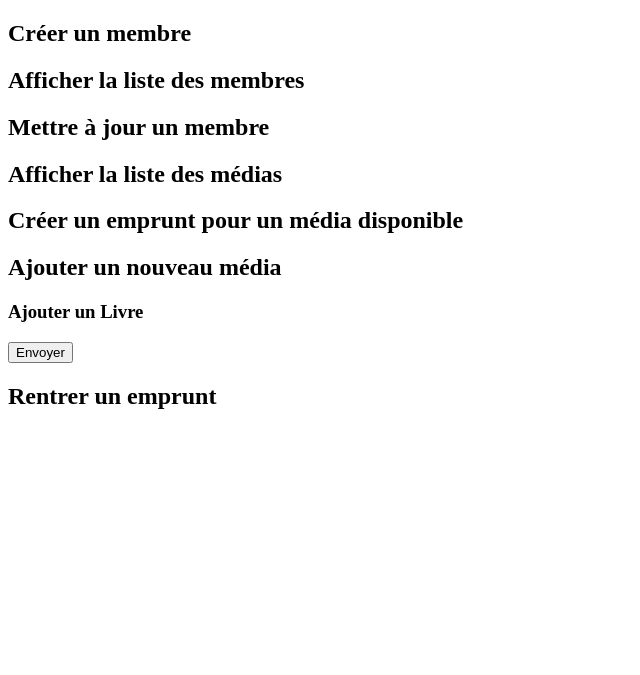
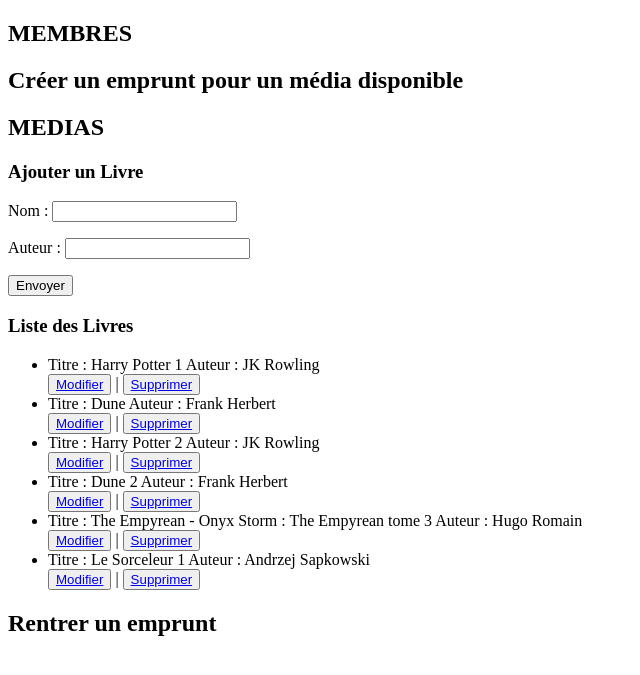
Before and after one commit to yopyKO/mediatheque, a Django app: page /accueil/ in a window 1280 px wide. Shown: the part 101-776 px from the top of the page, without its empty margins (0-640 px from the left). Run offline with Django 5.2, Linux system fonts and the light colour scheme; a user stored in the database is signed in; data comes from the database, SQL or seed files in the repository; both versions use the stored data as it was after the commit.

Commit message:
add Livres

```diff
--- a/mediatheque/auth_app/Templates/accueil.html
+++ b/mediatheque/auth_app/Templates/accueil.html
@@ -14,29 +14,38 @@
     </header>
     <main>
         <div>
-            <h2>Créer un membre</h2>
-        </div>
-        <div>
-            <h2>Afficher la liste des membres</h2>
-        </div>
-        <div>
-            <h2>Mettre à jour un membre</h2>
-        </div>
-        <div>
-            <h2>Afficher la liste des médias</h2>
+            <h2>MEMBRES</h2>
         </div>
         <div>
             <h2>Créer un emprunt pour un média disponible</h2>
         </div>
         <div>
-            <h2>Ajouter un nouveau média</h2>
+            <h2>MEDIAS</h2>
             <div>
                 <h3>Ajouter un Livre</h3>
-                <form action="" method="post" novalidate>
+                <form action="" method="post" action="" novalidate>
                     {% csrf_token %}
-                    {{CreationLivre.as_p }}
+                    {{ CreationLivre.as_p }}
+                    {% if CreationLivre.errors %}
+                        <div class="errors">
+                            {{ CreationLivre.errors }}
+                        </div>
+                    {% endif %}
                     <input type="submit" value="Envoyer">
                 </form>
+                <h3>Liste des Livres</h3>
+                <ul>
+                    {% for Livre in Livres %}
+                    <li>
+                        Titre : {{ Livre.nom }}  Auteur : {{ Livre.auteur }}
+                        <br>
+                        <button><a href="{% url 'modifier_livre' Livre.id %}">Modifier</a></button> |
+                        <button><a href="{% url 'supprimer_livre' Livre.id %}">Supprimer</a></button>
+                    </li>
+                    {% empty %}
+                    <li>Aucun livre ajouté pour le moment.</li>
+                    {% endfor %}
+               </ul>
             </div>
             <div></div>
             <div></div>
--- a/mediatheque/auth_app/Templates/inscription.html
+++ b/mediatheque/auth_app/Templates/inscription.html
@@ -7,9 +7,9 @@
 </head>
 <body>
     <header>
-        <div class="container">
-            <div class="container">
-                <div class="form">
+        <div>
+            <div>
+                <div>
                     <form method="post" action="{% url 'inscription' %}">
                         {% csrf_token %}
                         <h1>Inscription</h1>
--- a/mediatheque/auth_app/forms.py
+++ b/mediatheque/auth_app/forms.py
@@ -1,5 +1,6 @@
 from django import forms
 from django.contrib.auth.forms import UserCreationForm
+from auth_app.models import Livre
 
 # creating forms
 class CustomUserCreationForm(UserCreationForm):
@@ -16,6 +17,7 @@ class CustomUserCreationForm(UserCreationForm):
     class Meta(UserCreationForm.Meta):
         fields = UserCreationForm.Meta.fields + ("password1", "password2")
 
-class CreationLivre(forms.Form):
-    nom = forms.CharField(required=False)
-    auteur = forms.CharField(required=False)
+class CreationLivreForm(forms.ModelForm):
+    class Meta:
+        model = Livre
+        fields = ['nom', 'auteur']
--- a/mediatheque/auth_app/models.py
+++ b/mediatheque/auth_app/models.py
@@ -3,3 +3,10 @@ from django.db import models
 class Utilisateur(models.Model):
     nom = models.CharField(max_length=50)
     mot_de_passe = models.CharField(max_length=50)
+
+class Livre(models.Model):
+    nom = models.CharField(max_length=55)
+    auteur = models.CharField(max_length=55)
+
+    def __str__(self):
+        return self.nom
--- a/mediatheque/auth_app/views.py
+++ b/mediatheque/auth_app/views.py
@@ -1,9 +1,10 @@
-from django.shortcuts import render, redirect
-from .forms import CustomUserCreationForm
+from django.shortcuts import render, redirect, get_object_or_404
+from .forms import CustomUserCreationForm, CreationLivreForm
 from django.contrib.auth import login, authenticate, logout
 from django.contrib import messages
 from django.contrib.auth.decorators import login_required
-from medias.models import Livre
+from auth_app.models import Livre
+
 
 # Create your views here
 def inscription(request):
@@ -30,7 +31,16 @@ def connexion(request):
 
 @login_required
 def accueil(request):
-    return render(request, 'accueil.html')
+    if request.method =='POST':
+        form = CreationLivreForm(request.POST)
+        if form.is_valid():
+            form.save()
+            return redirect('accueil')
+    else:
+        form = CreationLivreForm()
+
+    Livres = Livre.objects.all()
+    return render(request, 'accueil.html',{'CreationLivre':form, 'Livres': Livres})
 
 def deconnexion(request):
     logout(request)
@@ -40,16 +50,26 @@ def ListeLivres(request):
     Livres = Livre.objects.all()
     return render(request, 'connexion.html',{'Livres':Livres})
 
-def ajoutLivre(request):
-    if request.method =='POST':
-        CreationLivre = CreationLivre(request.POST)
-        if CreationLivre.is_valid():
-            Livre = Livre()
-            Livre.name = CreationLivre.cleaned_data['nom']
-            Livre.auteur = CreationLivre.cleaned_data['auteur']
-            Livre.save()
-            Livres = Livre.objects.all()
-            return render(request, 'connexion.html', {'Livres': Livres})
-        else:
-            CreationLivre = CreationLivre()
-            return render(request, 'accueil.html',{'CreationLivre':CreationLivre})
+# Modifier un livre
+@login_required
+def modifier_livre(request, livre_id):
+    livre = get_object_or_404(Livre, id=livre_id)
+    if request.method == 'POST':
+        form = CreationLivreForm(request.POST, instance=livre)
+        if form.is_valid():
+            form.save()
+            return redirect('accueil')  # Redirige vers la liste des livres
+    else:
+        form = CreationLivreForm(instance=livre)  # Pré-remplit le formulaire avec les données existantes
+
+    return render(request, 'modifier_livre.html', {'form': form, 'livre': livre})
+
+# Supprimer un livre
+@login_required
+def supprimer_livre(request, livre_id):
+    livre = get_object_or_404(Livre, id=livre_id)
+    if request.method == 'POST':  # Confirmation avant suppression
+        livre.delete()
+        return redirect('accueil')
+
+    return render(request, 'supprimer_livre.html', {'livre': livre})
--- a/mediatheque/mediatheque/urls.py
+++ b/mediatheque/mediatheque/urls.py
@@ -24,4 +24,6 @@ urlpatterns = [
     path('accueil/', views.accueil, name='accueil'),
     path('deconnexion/', views.deconnexion, name='deconnexion'),
     path('admin/', admin.site.urls),
+    path('modifier-livre/<int:livre_id>/', views.modifier_livre, name='modifier_livre'),
+    path('supprimer-livre/<int:livre_id>/', views.supprimer_livre, name='supprimer_livre'),
 ]
```
Also changed, not shown: mediatheque/auth_app/Templates/connexion.html (+7 -1 lines), mediatheque/auth_app/Templates/modifier_livre.html (added, +17 -0 lines), mediatheque/auth_app/Templates/supprimer_livre.html (added, +17 -0 lines), mediatheque/auth_app/migrations/0002_livre.py (added), mediatheque/db.sqlite3.
